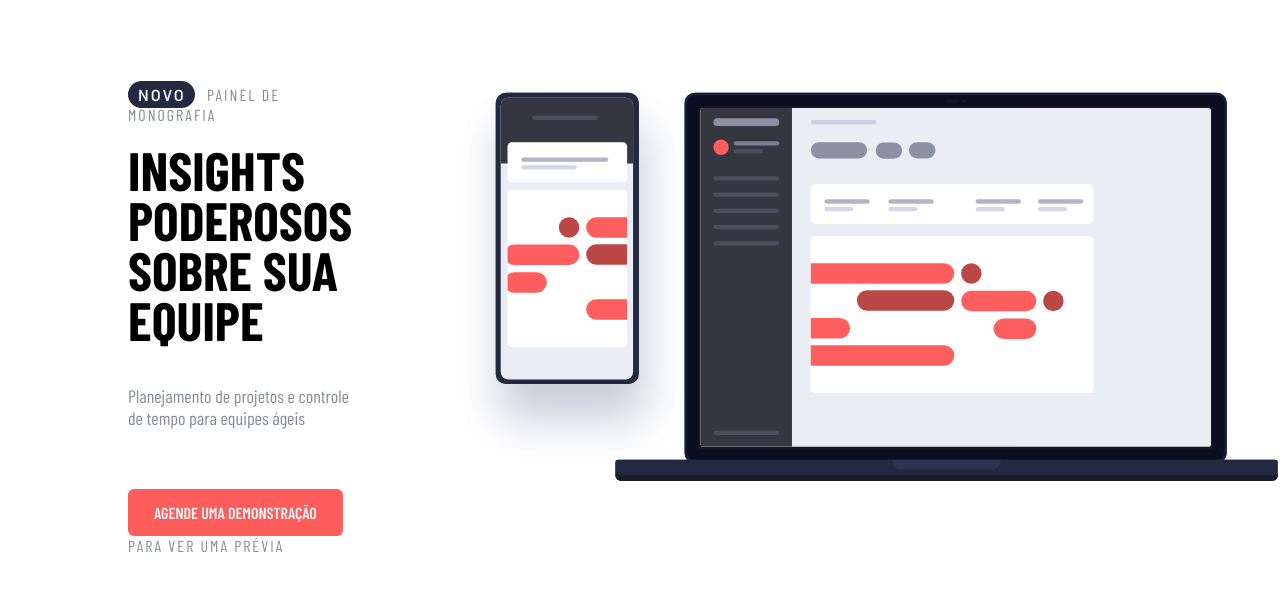
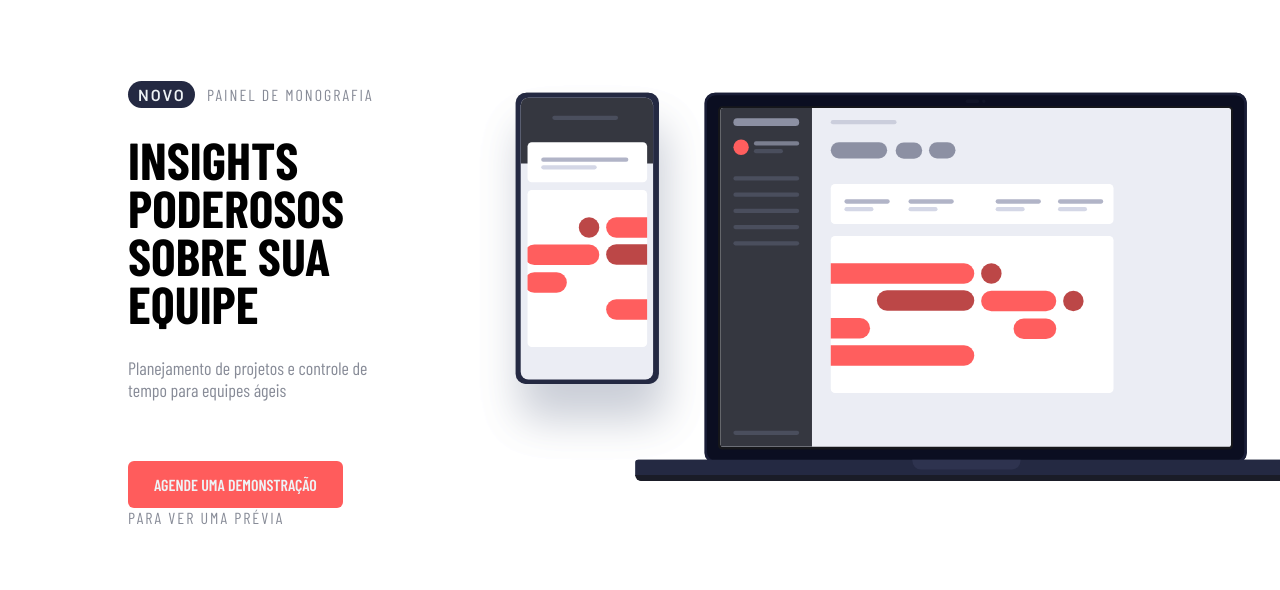
Before and after one commit to Bispo1307/Project-Tracking-Intro-Component, a plain HTML site: page index.html in a window 1280 px wide. Shown: the part 92-682 px from the top of the page. Drawn offline with nearby package versions, Linux system fonts and the light colour scheme; a web font is replaced by a local one.

Commit message:
fix: h1 size

```diff
--- a/style.css
+++ b/style.css
@@ -174,16 +174,15 @@ main {
 }
 
 .hero-content h1 {
-  margin-top: 20px;
-  margin-bottom: 40px;
-  font-size: 54px;
-  line-height: 50px;
+  margin: 30px 0;
+  font-size: 52px;
+  line-height: 48px;
   text-transform: uppercase;
   font-family: "Barlow Condensed", sans-serif;
 }
 
 .hero-content p {
-  width: 230px;
+  width: 250px;
   font-size: 18px;
   font-weight: 400;
   font-family: "Barlow Condensed", sans-serif;
```
